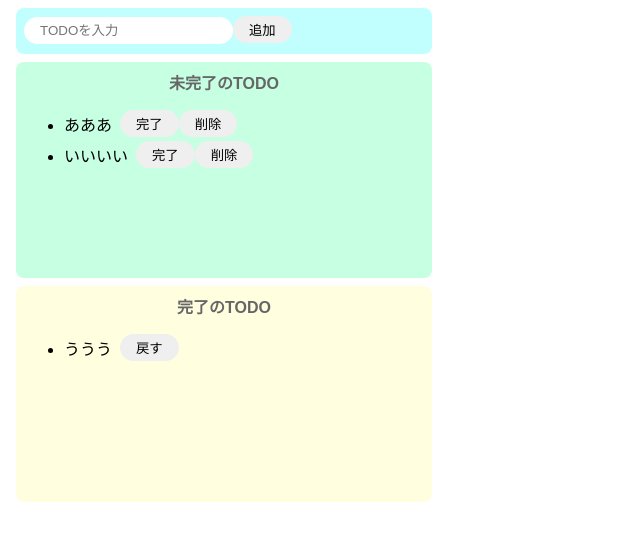
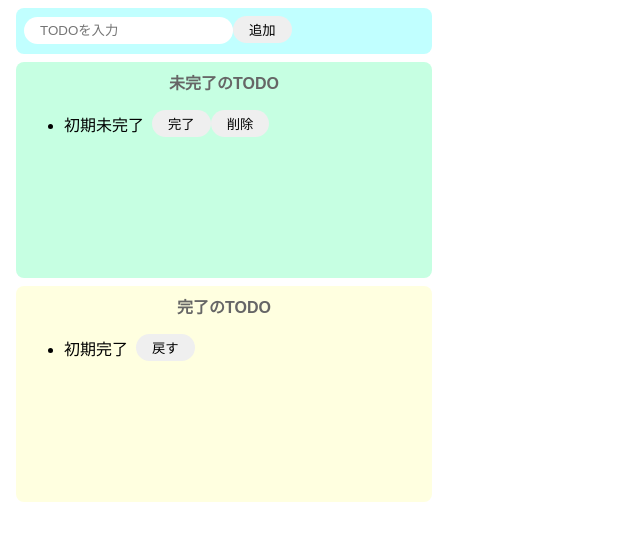
Before and after one commit to dev-fjk/udemy-react-todo-tutorial, a React (Create React App) app: page / in a window 1280 px wide. Shown: the top 540 px of the page, without its empty margins (0-640 px from the left). Built offline with nearby package versions, Linux system fonts and the light colour scheme.

Commit message:
追加、削除、完了機能まで

```diff
--- a/src/App.jsx
+++ b/src/App.jsx
@@ -2,31 +2,69 @@ import React, { useState } from "react";
 import "./style.css";
 
 export const App = () => {
-  const [incompleteTodos, setIncompleteTodo] = useState(["あああ", "いいいい"]);
-  const [completeTodos, setCompleteTodo] = useState(["ううう"]);
+  const [todoText, setTodoText] = useState("");
+  const [incompleteTodos, setIncompleteTodos] = useState(["初期未完了"]);
+  const [completeTodos, setCompleteTodos] = useState(["初期完了"]);
+
+  // 入力欄に入力された値をtodoTextに設定
+  const onChangeTodoText = (event) => setTodoText(event.target.value);
+
+  // 追加ボタンが押された際に未完了のTODOへ 入力された名称のTODOを追加
+  const onClickAdd = () => {
+    if (todoText === "") {
+      console.warn("TODO名が入力されていません");
+      return;
+    }
+    const newTodos = [...incompleteTodos, todoText];
+    setIncompleteTodos(newTodos);
+    setTodoText(""); // 入力欄の入力を初期化
+  };
+
+  // 削除ボタンが押された際の処理
+  const onClickDelete = (index) => {
+    const newTodos = [...incompleteTodos];
+    newTodos.splice(index, 1);
+    setIncompleteTodos(newTodos);
+  };
+
+  // 完了ボタンが押された際の処理
+  const onClickComplete = (index) => {
+    const newIncompleteTodos = [...incompleteTodos];
+    newIncompleteTodos.splice(index, 1);
+
+    const newCompleteTodos = [...completeTodos, incompleteTodos[index]];
+    setIncompleteTodos(newIncompleteTodos);
+    setCompleteTodos(newCompleteTodos);
+  };
 
   return (
     <>
       <div className="input-area">
-        <input placeholder="TODOを入力" type="text" name="" id="" />
-        <button>追加</button>
+        <input
+          placeholder="TODOを入力"
+          value={todoText}
+          onChange={onChangeTodoText}
+        />
+        <button onClick={onClickAdd}>追加</button>
       </div>
+
       <div className="incomplete-area">
         <p className="title">未完了のTODO</p>
         <ul>
-          {incompleteTodos.map((todo) => {
+          {incompleteTodos.map((todo, index) => {
             return (
               <>
                 <div key={todo} className="list-row">
                   <li>{todo}</li>
-                  <button>完了</button>
-                  <button>削除</button>
+                  <button onClick={() => onClickComplete(index)}>完了</button>
+                  <button onClick={() => onClickDelete(index)}>削除</button>
                 </div>
               </>
             );
           })}
         </ul>
       </div>
+
       <div className="complete-area">
         <p className="title">完了のTODO</p>
         <ul>
```
